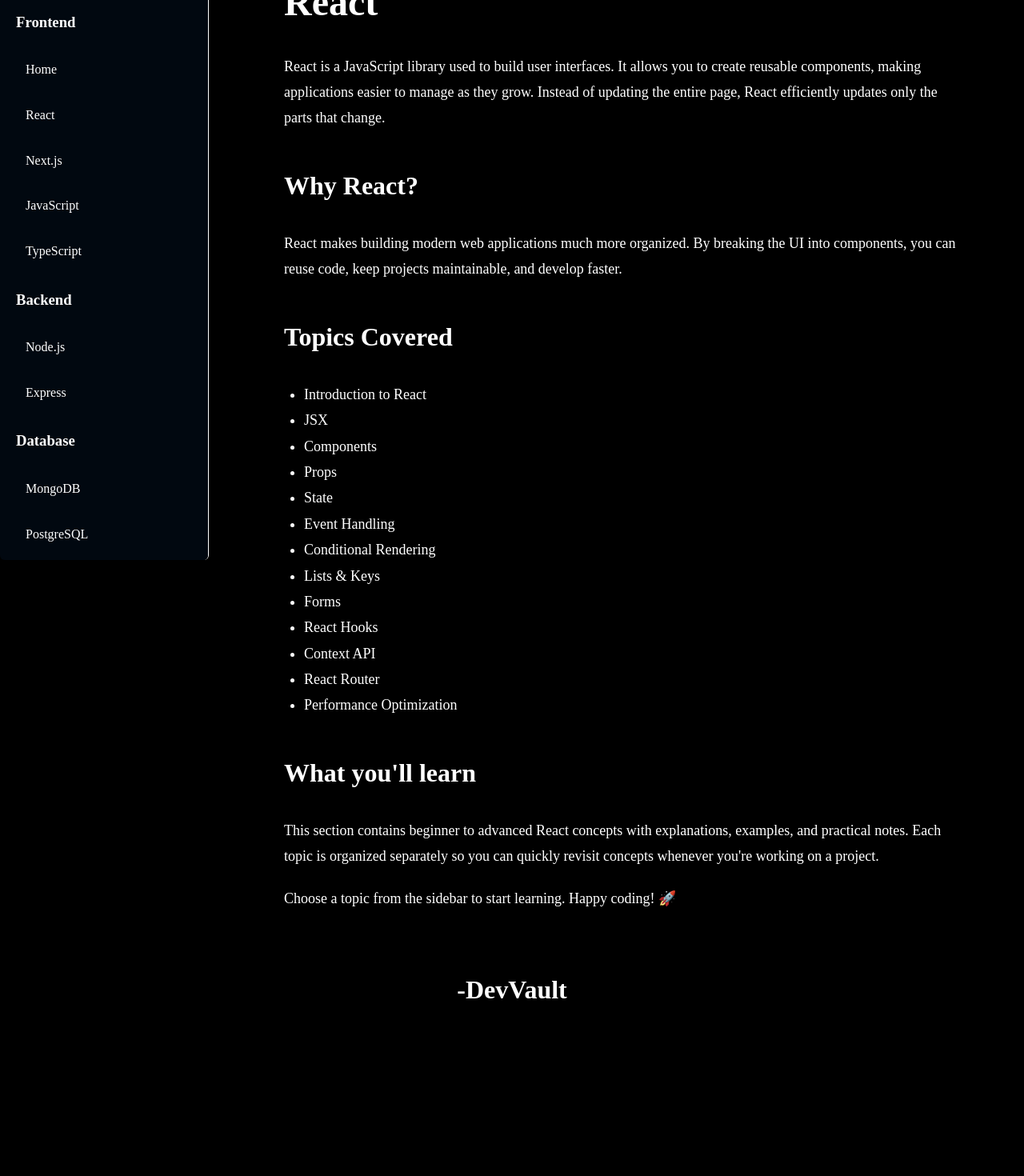
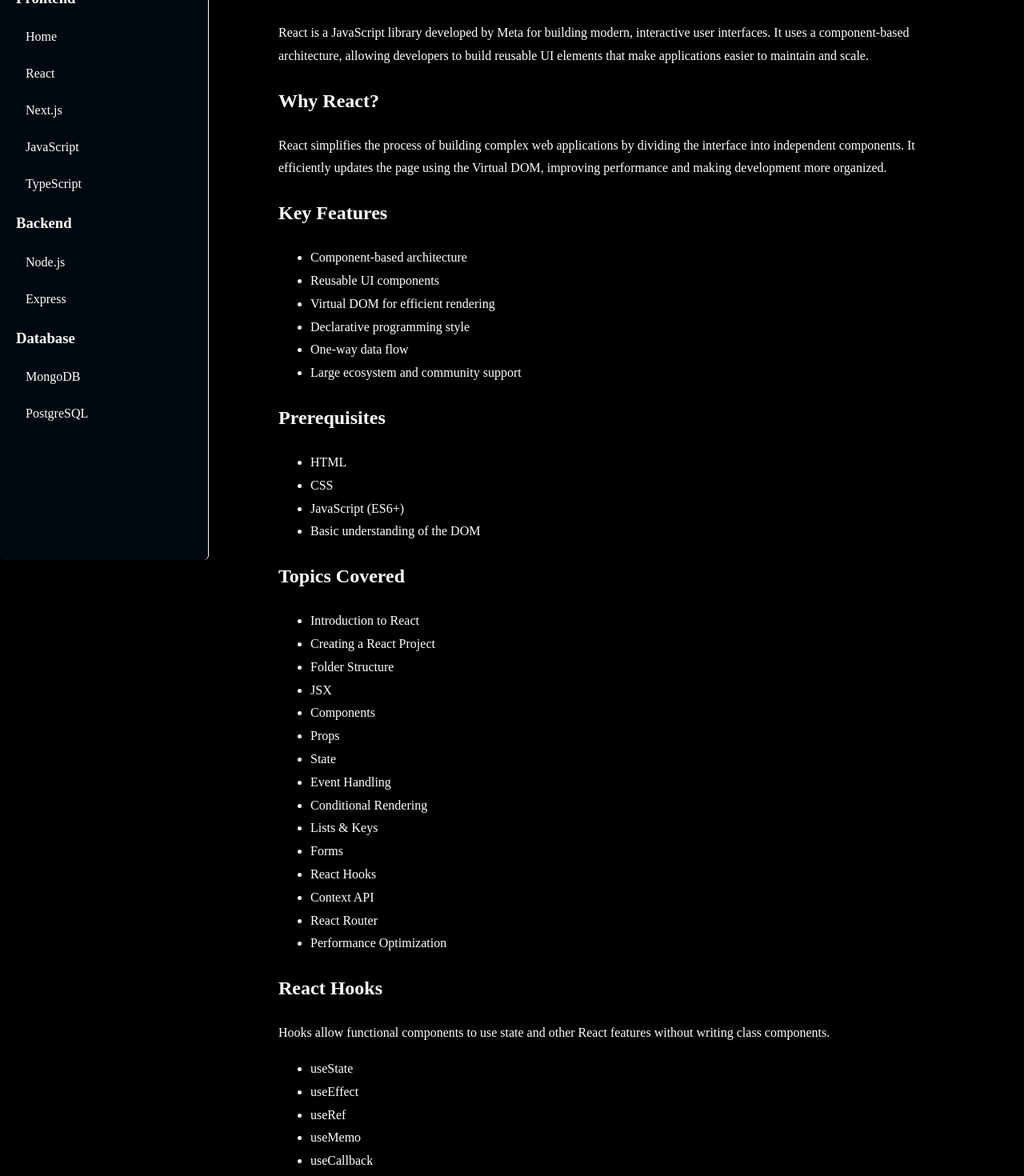
Before and after one commit to asmitbiswas/Project-Next-JS, a Next.js app in the folder app/: page /React in a window 1280 px wide. Shown: the part 140-1610 px from the top of the page at 80% size. Before the commit the page ends 1444 px from the top, so only its background shows below. Built offline with nearby package versions, Linux system fonts and the light colour scheme.

Commit message:
Updated react page

```diff
--- a/app/app/(categories)/React/page.tsx
+++ b/app/app/(categories)/React/page.tsx
@@ -4,47 +4,65 @@ export default function React() {
   return (
     <div
       style={{
-        background: "black",
-        color: "white",
+        background: "#000",
+        color: "#fff",
         minHeight: "100vh",
         padding: "40px",
-        paddingLeft: "320px", // Space for the sidebar
-        lineHeight: "1.8",
       }}
     >
+      <Sidebar />
+
       <div
         style={{
-          maxWidth: "850px",
-          margin: "0 auto",
+          maxWidth: "900px",
+          marginLeft: "280px",
+          lineHeight: "1.8",
         }}
       >
-        <Sidebar />
+        <h1>React</h1>
 
-        <h1 style={{ fontSize: "48px", marginBottom: "20px" }}>React</h1>
-
-        <p style={{ fontSize: "18px", marginBottom: "20px" }}>
-          React is a JavaScript library used to build user interfaces. It allows
-          you to create reusable components, making applications easier to
-          manage as they grow. Instead of updating the entire page, React
-          efficiently updates only the parts that change.
+        <p>
+          React is a JavaScript library developed by Meta for building modern,
+          interactive user interfaces. It uses a component-based architecture,
+          allowing developers to build reusable UI elements that make
+          applications easier to maintain and scale.
         </p>
 
-        <h2 style={{ fontSize: "32px", marginTop: "40px" }}>
-          Why React?
-        </h2>
+        <h2>Why React?</h2>
 
-        <p style={{ fontSize: "18px", marginBottom: "20px" }}>
-          React makes building modern web applications much more organized. By
-          breaking the UI into components, you can reuse code, keep projects
-          maintainable, and develop faster.
+        <p>
+          React simplifies the process of building complex web applications by
+          dividing the interface into independent components. It efficiently
+          updates the page using the Virtual DOM, improving performance and
+          making development more organized.
         </p>
 
-        <h2 style={{ fontSize: "32px", marginTop: "40px" }}>
-          Topics Covered
-        </h2>
+        <h2>Key Features</h2>
 
-        <ul style={{ fontSize: "18px", paddingLeft: "25px" }}>
+        <ul>
+          <li>Component-based architecture</li>
+          <li>Reusable UI components</li>
+          <li>Virtual DOM for efficient rendering</li>
+          <li>Declarative programming style</li>
+          <li>One-way data flow</li>
+          <li>Large ecosystem and community support</li>
+        </ul>
+
+        <h2>Prerequisites</h2>
+
+        <ul>
+          <li>HTML</li>
+          <li>CSS</li>
+          <li>JavaScript (ES6+)</li>
+          <li>Basic understanding of the DOM</li>
+        </ul>
+
+        <h2>Topics Covered</h2>
+
+        <ul>
           <li>Introduction to React</li>
+          <li>Creating a React Project</li>
+          <li>Folder Structure</li>
           <li>JSX</li>
           <li>Components</li>
           <li>Props</li>
@@ -59,19 +77,78 @@ export default function React() {
           <li>Performance Optimization</li>
         </ul>
 
-        <h2 style={{ fontSize: "32px", marginTop: "40px" }}>
-          What you'll learn
-        </h2>
+        <h2>React Hooks</h2>
 
-        <p style={{ fontSize: "18px", marginBottom: "20px" }}>
-          This section contains beginner to advanced React concepts with
-          explanations, examples, and practical notes. Each topic is organized
-          separately so you can quickly revisit concepts whenever you're working
-          on a project.
+        <p>
+          Hooks allow functional components to use state and other React
+          features without writing class components.
         </p>
 
-        <p style={{ fontSize: "18px" }}>
-          Choose a topic from the sidebar to start learning. Happy coding! 🚀
+        <ul>
+          <li>useState</li>
+          <li>useEffect</li>
+          <li>useRef</li>
+          <li>useMemo</li>
+          <li>useCallback</li>
+          <li>useReducer</li>
+          <li>useContext</li>
+          <li>Custom Hooks</li>
+        </ul>
+
+        <h2>Advantages</h2>
+
+        <ul>
+          <li>Fast rendering with Virtual DOM</li>
+          <li>Reusable components</li>
+          <li>Easy to maintain</li>
+          <li>Huge community support</li>
+          <li>Excellent developer tools</li>
+        </ul>
+
+        <h2>Common Use Cases</h2>
+
+        <ul>
+          <li>Single Page Applications (SPAs)</li>
+          <li>Dashboards</li>
+          <li>Portfolio websites</li>
+          <li>E-commerce applications</li>
+          <li>Social media platforms</li>
+          <li>Admin panels</li>
+        </ul>
+
+        <h2>Best Practices</h2>
+
+        <ul>
+          <li>Keep components small and reusable.</li>
+          <li>Use meaningful component names.</li>
+          <li>Avoid unnecessary re-renders.</li>
+          <li>Organize files logically.</li>
+          <li>Use hooks correctly.</li>
+          <li>Write clean and readable code.</li>
+        </ul>
+
+        <h2>Learning Path</h2>
+
+        <ol>
+          <li>Learn JSX</li>
+          <li>Understand Components</li>
+          <li>Master Props & State</li>
+          <li>Learn Event Handling</li>
+          <li>Practice Conditional Rendering</li>
+          <li>Understand Hooks</li>
+          <li>Learn Routing</li>
+          <li>Build Projects</li>
+        </ol>
+
+        <h2>Conclusion</h2>
+
+        <p>
+          React is one of the most popular libraries for building user
+          interfaces. Its component-based approach, powerful ecosystem, and
+          excellent performance make it a great choice for modern web
+          development. Mastering React will provide a strong foundation for
+          learning frameworks like Next.js and building production-ready web
+          applications.
         </p>
       </div>
     </div>
```
